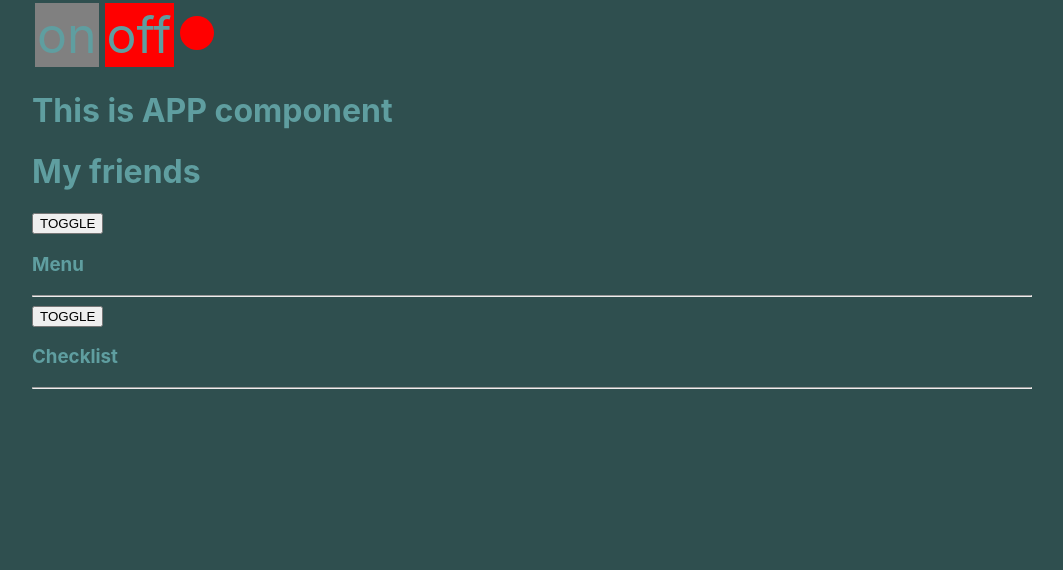
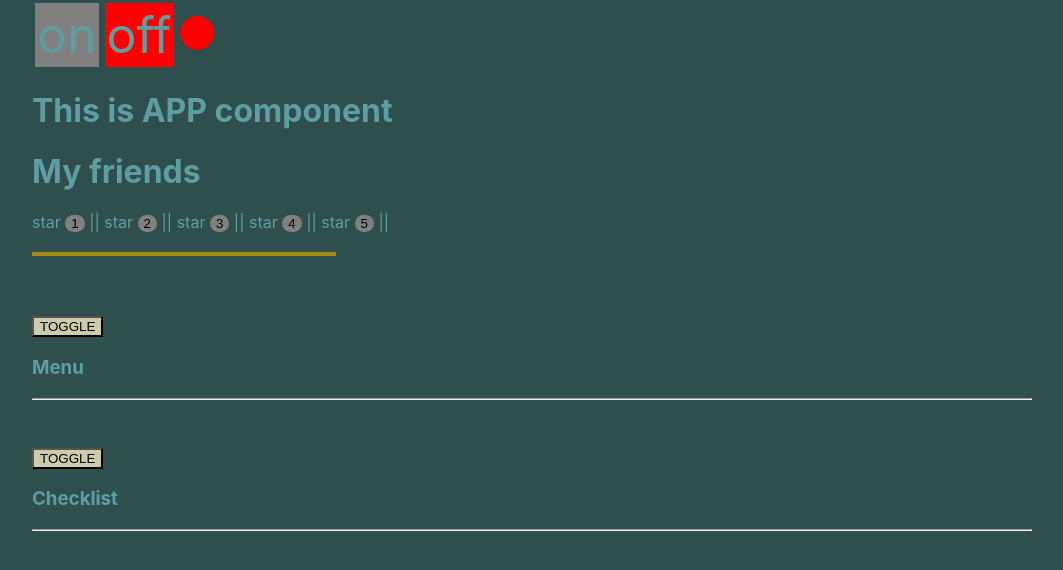
Before and after one commit to nekraco/simply, a React (Create React App) app: page / in a window 1280 px wide. Shown: the top 570 px of the page, without its empty margins (108-1171 px from the left). Built offline with nearby package versions, Linux system fonts and the light colour scheme.

Commit message:
My UncontrolledRating

```diff
--- a/src/App.tsx
+++ b/src/App.tsx
@@ -6,6 +6,9 @@ import {OnOff} from "./components/OnOff/OnOff";
 import {
   UncontrolledAccordion
 } from "./components/UncontrolledAccordion/UncontrolledAccordion";
+import {
+  UncontrolledRating
+} from "./components/UncontrolledRating/UncontrolledRating";
 
 
 
@@ -15,6 +18,7 @@ function App() {
       <OnOff/>
       <PageTitle title={'This is APP component'}/>
       <PageTitle title={'My friends'}/>
+      <UncontrolledRating/>
       <UncontrolledAccordion title={'Menu'}/>
       <UncontrolledAccordion title={'Checklist'}/>
 
--- a/src/components/Rating/Rating.tsx
+++ b/src/components/Rating/Rating.tsx
@@ -26,7 +26,7 @@ type StarPropsType = {
   selected: boolean
 }
 
-function Star(props: StarPropsType) {
+export function Star(props: StarPropsType) {
   //debugger
   if(props.selected) {
     return (
--- a/src/components/UncontrolledAccordion/UncontrolledAccordion.tsx
+++ b/src/components/UncontrolledAccordion/UncontrolledAccordion.tsx
@@ -9,9 +9,19 @@ export function UncontrolledAccordion(props: UnAccordionPropsType) {
 
   let [collapsed, setCollapsed] = useState(true);
 
+  let butStyle = {
+    display: 'block',
+    marginTop: '40px',
+  }
+
   return (
     <div>
-      <button onClick={() => setCollapsed(!collapsed)}>TOGGLE</button>
+      <button onClick={() => setCollapsed(!collapsed)}
+              style={{marginTop: '40px', background: '#cca'}}
+      >
+        TOGGLE
+      </button>
+
       <AccordionTitle title={props.title}/>
       {!collapsed && <AccordionBody/>}
       <hr/>
--- /dev/null
+++ b/src/components/UncontrolledRating/UncontrolledRating.tsx
@@ -0,0 +1,50 @@
+import React, {useState} from "react";
+
+
+export function UncontrolledRating() {
+
+  const hrStyle = {
+    width: '300px',
+    margin: '20px 0px',
+    border: 'solid #a81 2px',
+  }
+
+  return (
+
+
+    <div>
+      <Star number={1}/>
+      <Star number={2}/>
+      <Star number={3}/>
+      <Star number={4}/>
+      <Star number={5}/>
+
+      <hr style={hrStyle}/>
+    </div>
+  )
+}
+
+type StarPropsType = {
+  number: number
+}
+
+function Star(props: StarPropsType) {
+
+  const butStyle = {
+    borderRadius: '10px',
+    background: 'gray',
+    border: 0,
+  }
+
+  const [glow, setGlow] = useState(false);
+
+
+  return (
+    <>
+      {glow ? <span> <b>star</b> </span> : <span> star </span>}
+      <button style={butStyle} onClick={() => setGlow(!glow)}>
+      {props.number}
+    </button> ||
+    </>
+  )
+}
```
